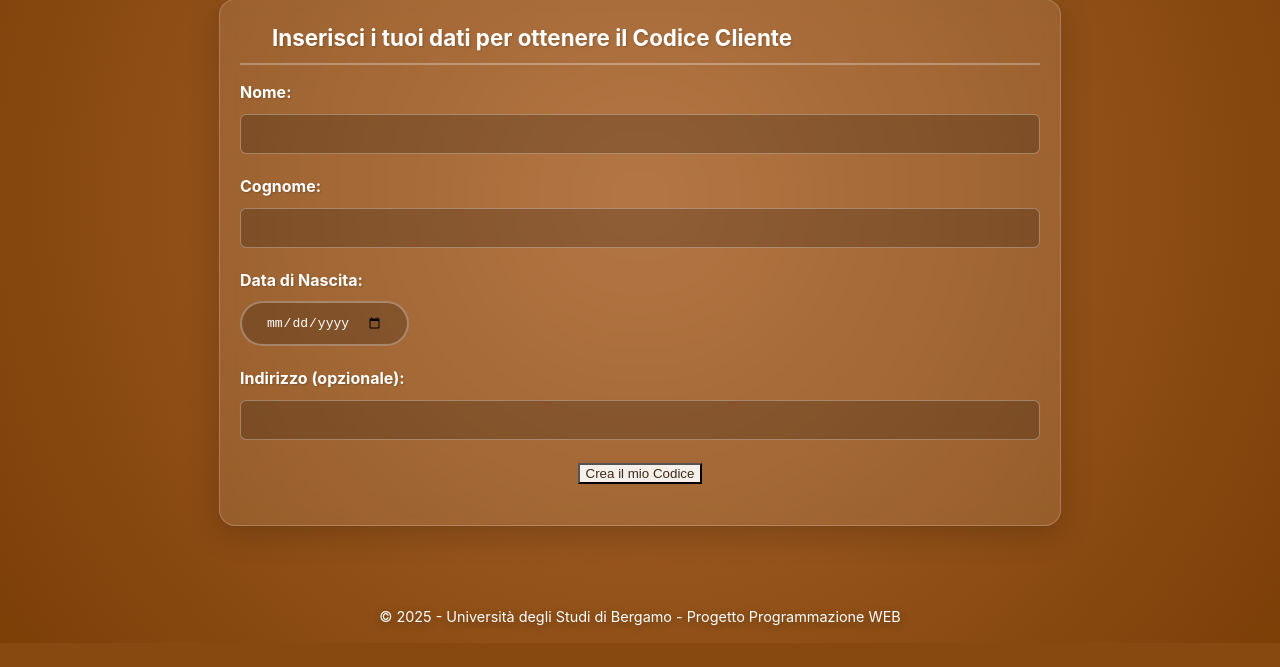
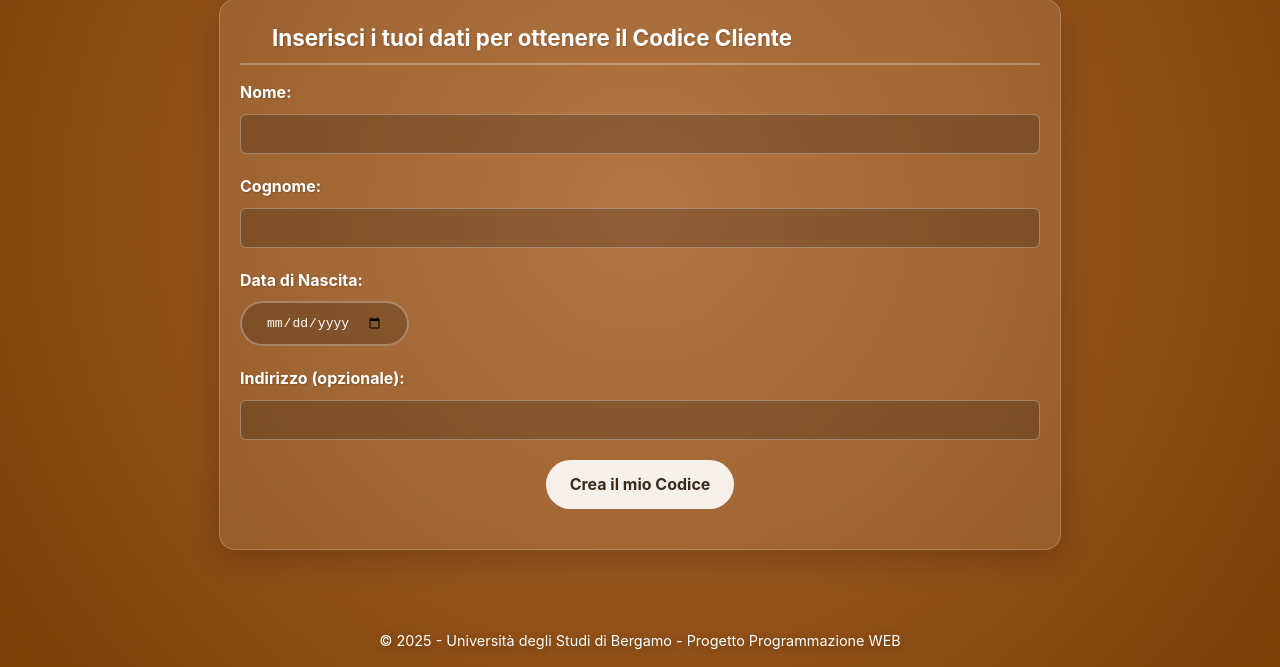
Before and after one commit to DavideDelli/ProgettoOmbrelloni, a PHP site: page /src/auth/registrazione.php in a window 1280 px wide. Shown: the part 251-918 px from the top of the page. Before the commit the page ends 894 px from the top, so only its background shows below. Run offline with PHP 8.4, Linux system fonts and the light colour scheme.

Commit message:
aggiornamento

```diff
--- a/assets/css/stile.css
+++ b/assets/css/stile.css
@@ -62,6 +62,34 @@
 /* ===================================================== */
 /* 2. OVERRIDE PER INTERFACCIA "LIQUID GLASS"            */
 /* ===================================================== */
+
+
+
+button {
+    /* Stesse proprietà della classe .button per coerenza */
+    display: inline-block;
+    padding: 0.75rem 1.5rem;
+    border-radius: 25px;
+    color: white;
+    text-decoration: none;
+    font-weight: bold;
+    transition: all 0.3s;
+    cursor: pointer;
+    font-size: 1em;
+    border: none;
+    background-color: #773d03;
+
+    /* Proprietà aggiuntive per normalizzare l'aspetto dei bottoni */
+    font-family: inherit; /* Assicura che usi lo stesso font del resto della pagina */
+    line-height: 1.6; /* Allinea l'altezza del testo a quella del resto del body */
+    box-sizing: border-box; /* Comportamento del box model consistente */
+}
+
+button:hover {
+    /* Stesso effetto hover della classe .button */
+    background-color: #7c3f06;
+    transform: scale(1.05);
+}
 
 body.glass-ui {
     background: #5c3c1a radial-gradient(circle, #ac6730, #7c3f06);
```
Also changed, not shown: src/auth/accesso.php (+5 -5 lines), mappa.php (line endings or trailing spaces).
